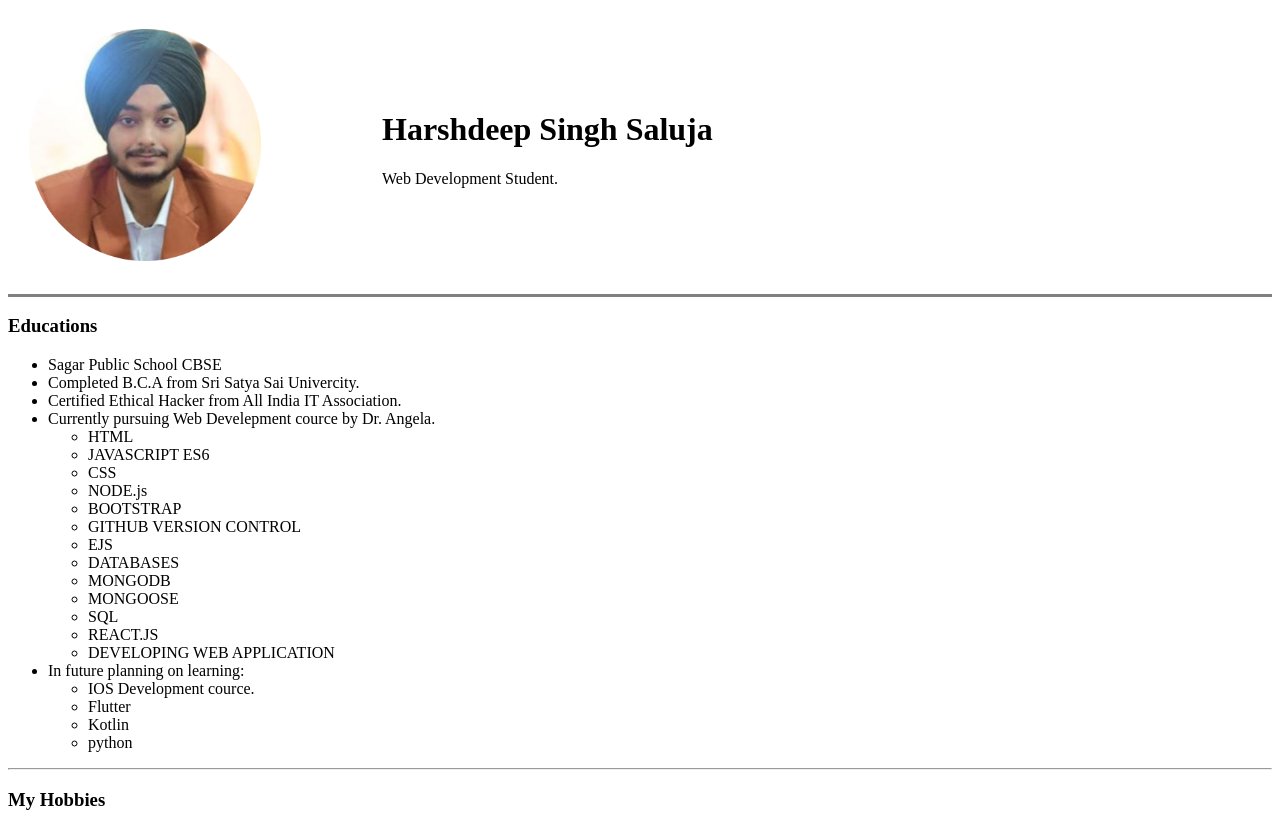
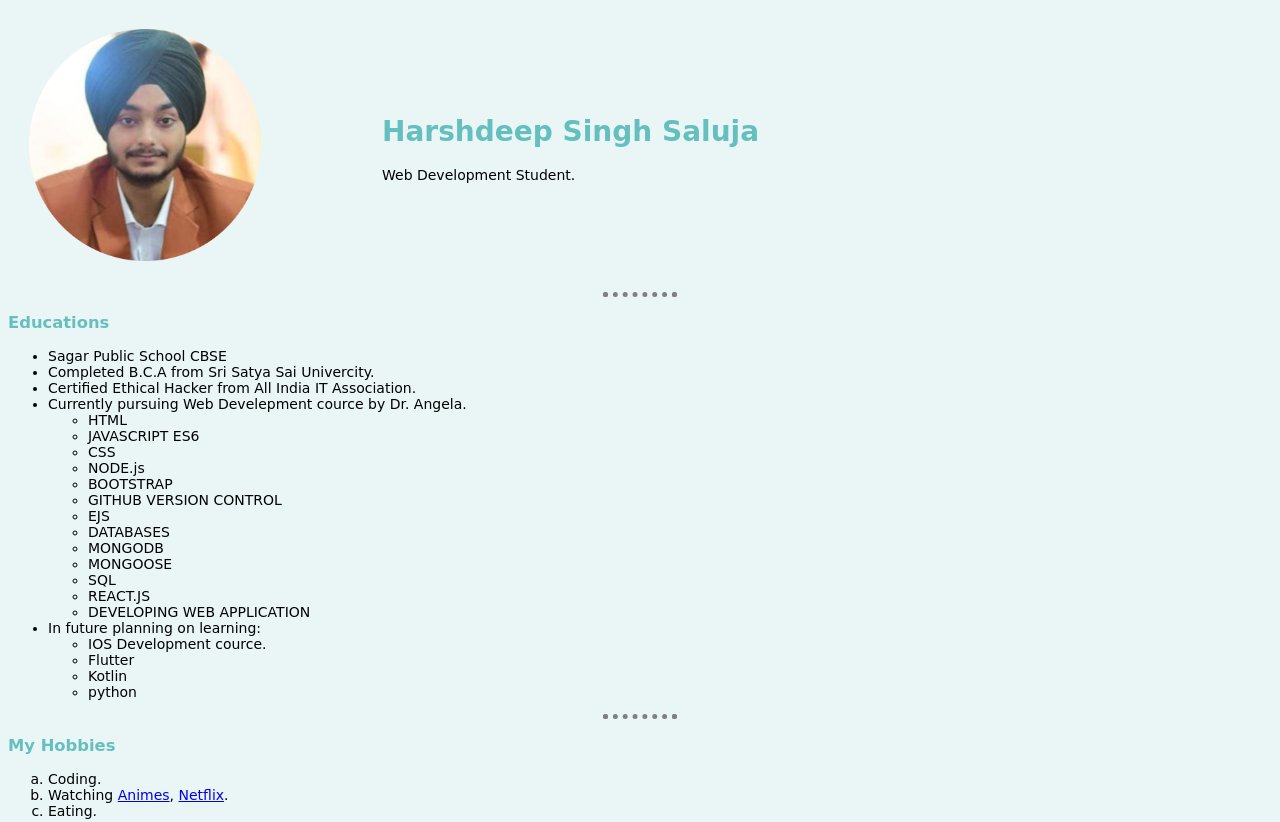
Before and after one commit to Harshdeepsinghh/cv, a plain HTML site: page index.html in a window 1280 px wide. Shown: the top 822 px of the page. Drawn offline with Linux system fonts and the light colour scheme.

Commit message:
Add files via upload

```diff
--- /dev/null
+++ b/css/Styles.css
@@ -0,0 +1,21 @@
+body {
+  background-color: #EAF6F6;
+  font-family: cursive;
+  font-size: 14px;
+
+}
+
+hr {
+  width: 5%;
+  border-width: 5px;
+  border-style: dotted;
+  border-top: none;
+  color: grey;
+}
+
+h1{
+  color: #66BFBF;
+}
+h3{
+  color: #66BFBF;
+}
--- a/index.html
+++ b/index.html
@@ -4,6 +4,7 @@
 <head>
   <meta charset="utf-8">
   <title>Harshdeep's Personal Site</title>
+  <link rel="stylesheet" href="css/Styles.css">
 </head>
 
 <body>
@@ -17,7 +18,7 @@
       </td>
     </tr>
   </table>
-  <hr size="3" noshade>
+  <hr>
   <h3>Educations</h3>
   <ul>
     <li>Sagar Public School CBSE</li>
```
Also changed, not shown: contactme.html (+3 -1 lines).
